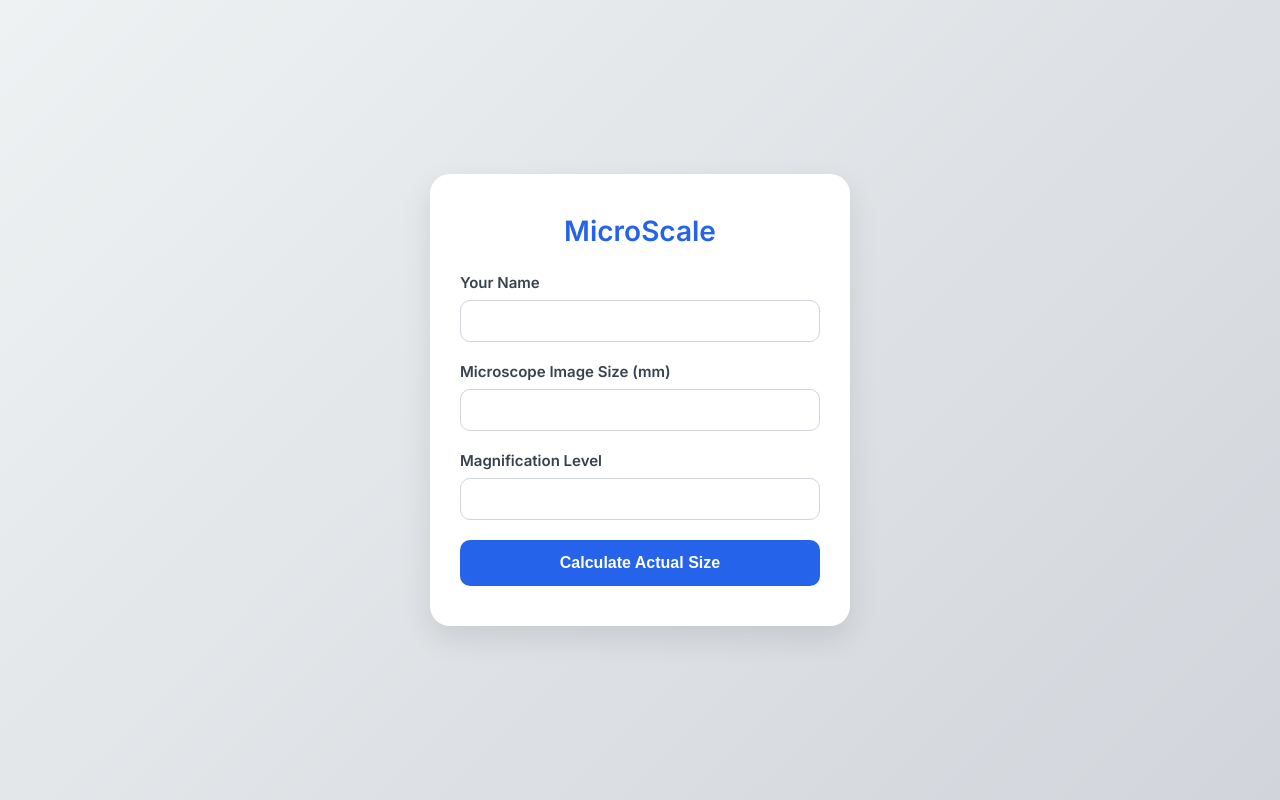
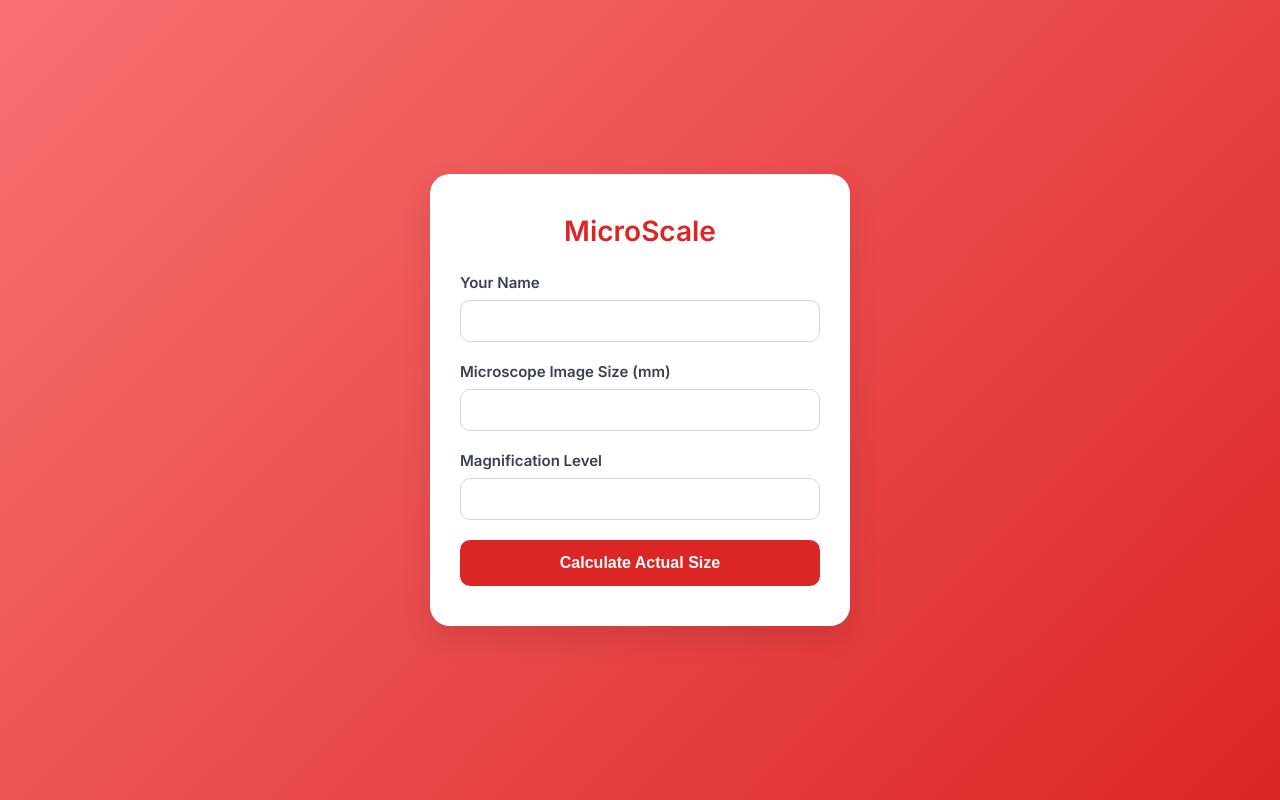
Before and after one commit to developer-Banj/CSC442, a Flask app: page / in a window 1280 px wide. Run offline with Flask 3, Linux system fonts and the light colour scheme.

Commit message:
UI changed

```diff
--- a/templates/index.html
+++ b/templates/index.html
@@ -15,7 +15,7 @@
 
     body {
       font-family: 'Inter', sans-serif;
-      background: linear-gradient(135deg, #eef2f3, #d1d5db);
+      background: linear-gradient(135deg, #f87171, #dc2626);
       display: flex;
       justify-content: center;
       align-items: center;
@@ -34,7 +34,7 @@
 
     h2 {
       text-align: center;
-      color: #2563eb;
+      color: #dc2626;
       font-size: 28px;
       margin-bottom: 25px;
     }
@@ -59,7 +59,7 @@
     }
 
     input:focus {
-      border-color: #2563eb;
+      border-color: #dc2626;
       outline: none;
     }
 
@@ -67,7 +67,7 @@
       width: 100%;
       padding: 14px;
       border: none;
-      background-color: #2563eb;
+      background-color: #dc2626;
       color: white;
       font-size: 16px;
       font-weight: 600;
@@ -77,7 +77,7 @@
     }
 
     button:hover {
-      background-color: #1e40af;
+      background-color: #b91c1c;
     }
 
     .result,
@@ -90,13 +90,13 @@
     }
 
     .result {
-      background-color: #dcfce7;
-      color: #166534;
+      background-color: #fee2e2;
+      color: #991b1b;
     }
 
     .error {
-      background-color: #fee2e2;
-      color: #991b1b;
+      background-color: #fecaca;
+      color: #7f1d1d;
     }
   </style>
 </head>
```
